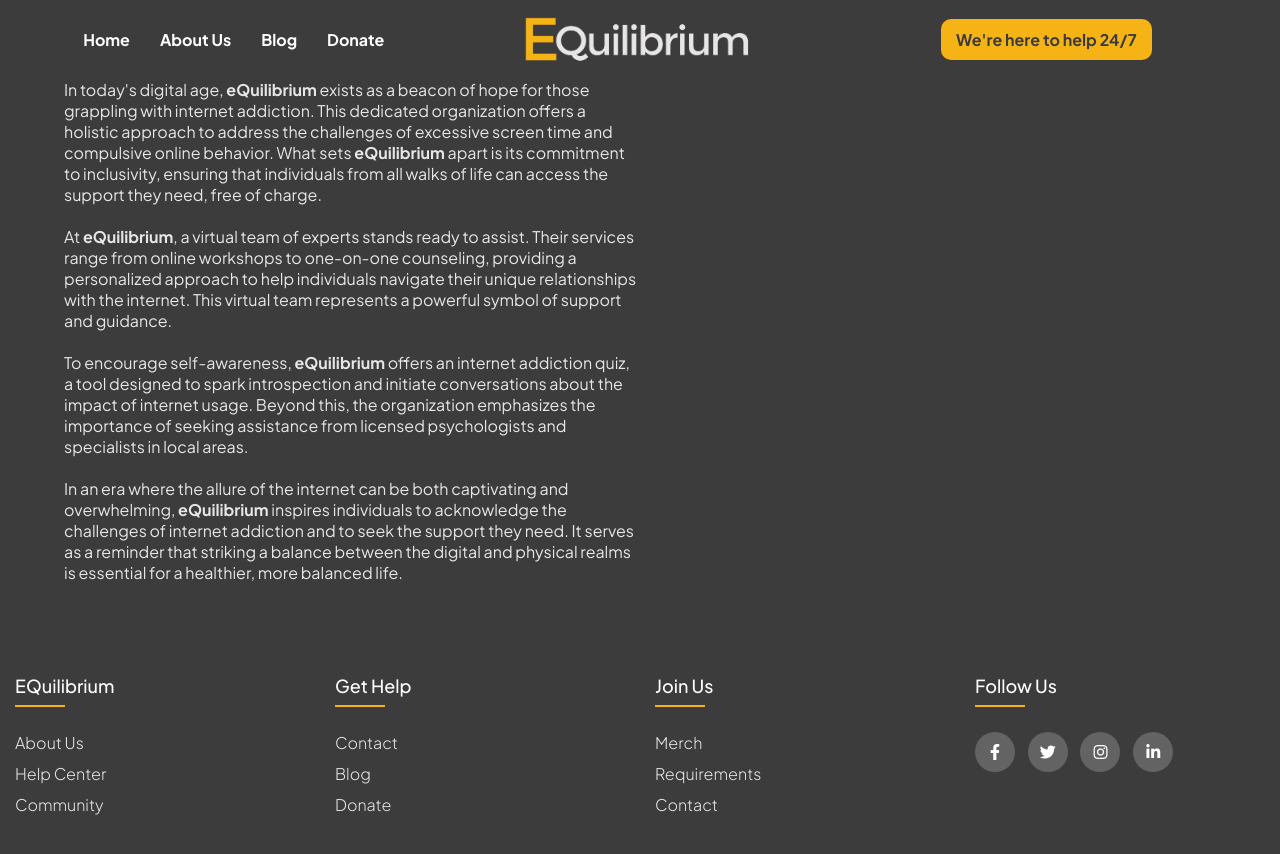
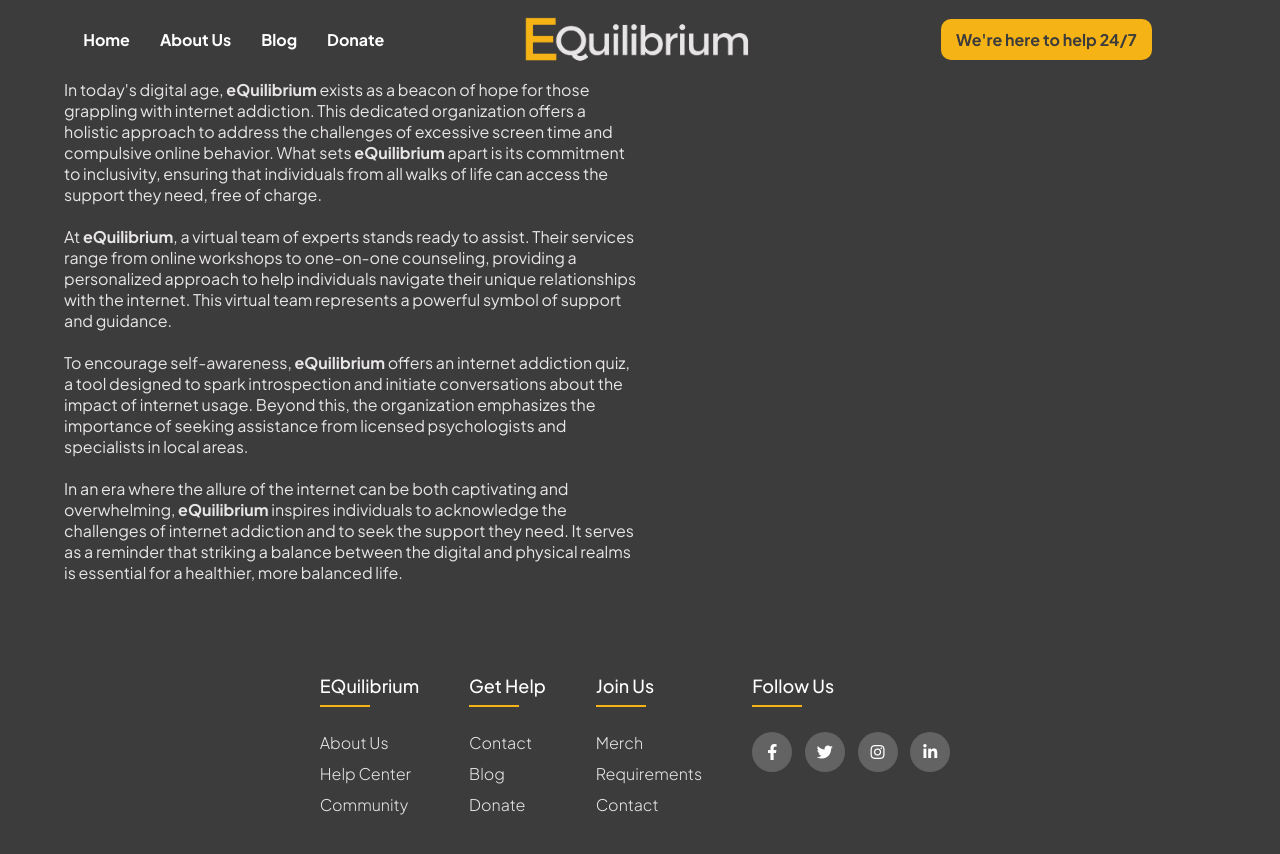
Before and after one commit to dunkaales/dochazimikava, a plain HTML site: page aboutus.html in a window 1280 px wide. Drawn offline with Linux system fonts and the light colour scheme; a script that the page names is missing.

Commit message:
Update aboutus.css

```diff
--- a/files/aboutus.css
+++ b/files/aboutus.css
@@ -39,6 +39,8 @@ transition: 0.3s ease;
 }
 
 .links span:hover{scale: 120%;}
+
+
 
 .logo
 {
@@ -85,6 +87,8 @@ footer > div{
 .row{
 	display: flex;
 	flex-wrap: wrap;
+    justify-content: center;
+    gap: 20px;
 }
 ul{
 	list-style: none;
@@ -94,7 +98,6 @@ ul{
     padding: 70px 0;
 }
 .footer-col{
-   width: 25%;
    padding: 0 15px;
 }
 .footer-col h4{
```
